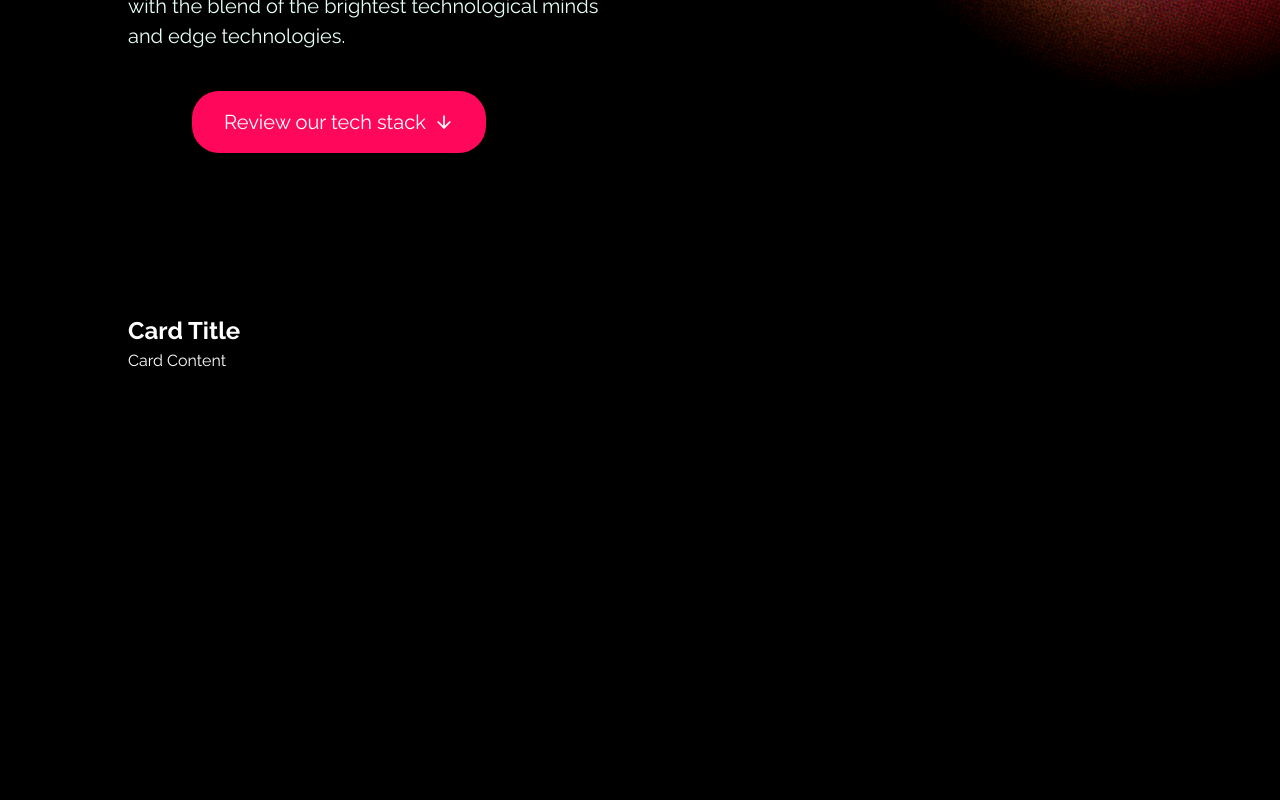
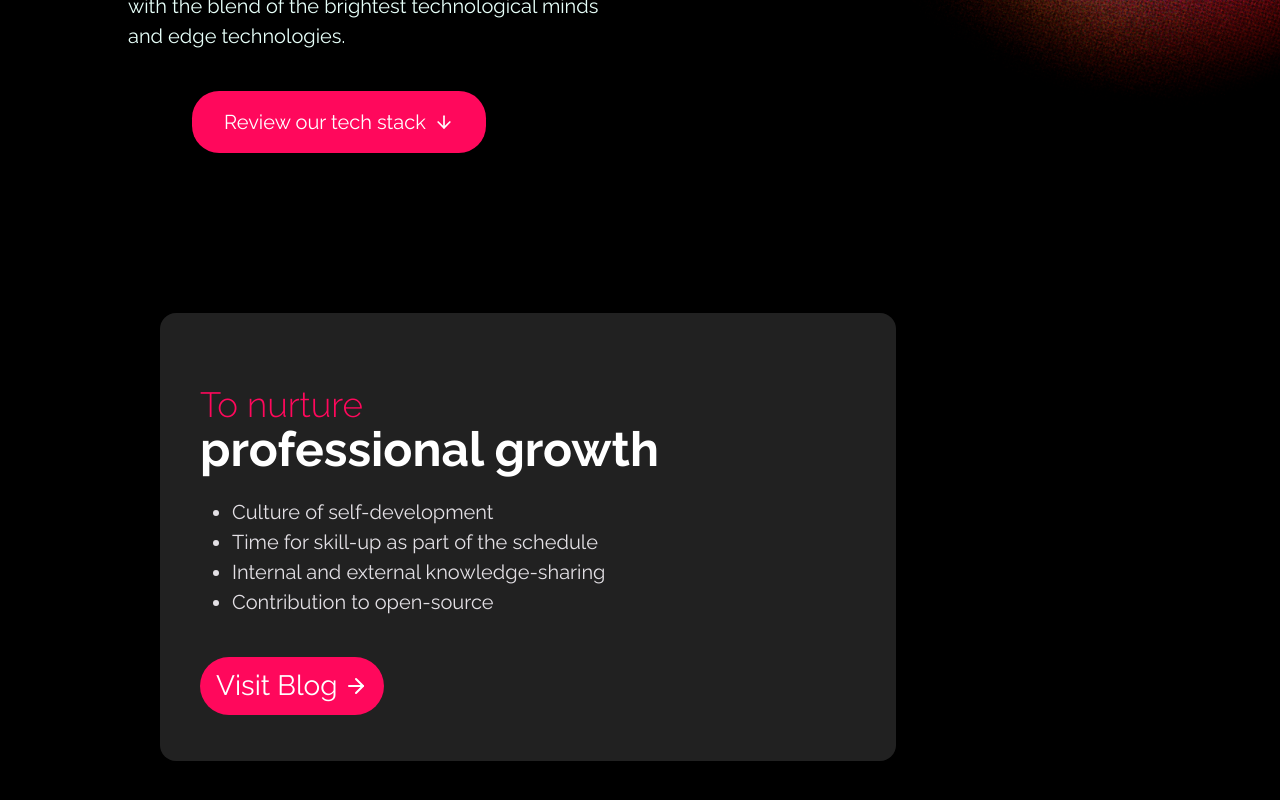
Before and after one commit to monobis/elasticmind-backup, a Next.js app: page / in a window 1280 px wide. Shown: the part 640-1440 px from the top of the page. Before the commit the page ends 1013 px from the top, so only its background shows below. Built offline with nearby package versions, Linux system fonts and the light colour scheme.

Commit message:
feat: :sparkles: Added card component

```diff
--- a/src/app/page.module.css
+++ b/src/app/page.module.css
@@ -8,6 +8,9 @@
   color: white;
 }
 
+.content {
+  padding-bottom: 5rem;
+}
 .centerContent {
   width: 39.56rem;
   margin-top: 10rem;
@@ -15,7 +18,7 @@
 }
 
 .title {
-  font-size: var(--font-size-xl);
+  font-size: var(--font-size-3xl);
   color: var(--color-gray-100);
   line-height: 5rem;
 }
--- a/src/app/page.tsx
+++ b/src/app/page.tsx
@@ -22,9 +22,8 @@ export default function Home() {
             <span className={styles.textButton}>Review our tech stack</span>{" "}
             <ArrowDown size={20} />
           </button>
-
-          <Card />
         </div>
+        <Card />
       </section>
     </main>
   );
--- a/src/app/styles/theme.css
+++ b/src/app/styles/theme.css
@@ -20,5 +20,7 @@
   --font-size-sm: 16px;
   --font-size-md: 20px;
   --font-size-lg: 28px;
-  --font-size-xl: 70px;
+  --font-size-xl: 35px;
+  --font-size-2xl: 48px;
+  --font-size-3xl: 70px;
 }
--- a/src/components/Card/index.tsx
+++ b/src/components/Card/index.tsx
@@ -1,10 +1,25 @@
+import { ArrowRight } from "react-feather";
 import styles from "./styles.module.css";
 
 export function Card() {
   return (
     <main className={styles.container}>
-      <h2>Card Title</h2>
-      <p>Card Content</p>
+      <h4 className={styles.emphasis}>To nurture</h4>
+      <h2 className={styles.title}>professional growth</h2>
+      <ul className={styles.list}>
+        <li className={styles.listItem}> Culture of self-development</li>
+        <li className={styles.listItem}>
+          Time for skill-up as part of the schedule
+        </li>
+        <li className={styles.listItem}>
+          Internal and external knowledge-sharing
+        </li>
+        <li className={styles.listItem}>Contribution to open-source</li>
+      </ul>
+
+      <button className={styles.button}>
+        <span className={styles.buttonText}>Visit Blog</span> <ArrowRight />
+      </button>
     </main>
   );
 }
--- a/src/components/Card/styles.module.css
+++ b/src/components/Card/styles.module.css
@@ -1,3 +1,53 @@
 .container {
+  background-color: var(--color-gray-700);
   margin-block: 10rem;
+  padding-top: 5rem;
+  width: 46rem;
+  height: 28rem;
+  margin-left: 10rem;
+  border-radius: 1rem;
+  padding-left: 2.5rem;
 }
+
+.emphasis {
+  color: var(--color-rose-300);
+  font-size: var(--font-size-xl);
+  font-weight: 300;
+  line-height: 1.5rem;
+}
+
+.title {
+  font-size: var(--font-size-2xl);
+  margin-bottom: 1rem;
+  line-height: 4rem;
+}
+
+.list {
+  color: var(--color-gray-100);
+  font-size: var(--font-size-md);
+  margin-bottom: 1rem;
+  margin-left: 2rem;
+}
+
+.button {
+  display: flex;
+  align-items: center;
+  background-color: var(--color-rose-300);
+  border-radius: 2rem;
+  font-size: var(--font-size-lg);
+  color: var(--color-white);
+  padding-inline: 1rem;
+  padding-block: 0.5rem;
+  margin-top: 2.5rem;
+  border: 0;
+  cursor: pointer;
+  transition: background-color 0.3s ease;
+}
+
+.button:hover {
+  background-color: var(--color-rose-200);
+}
+
+.buttonText {
+  margin-right: 0.4rem;
+}
```
